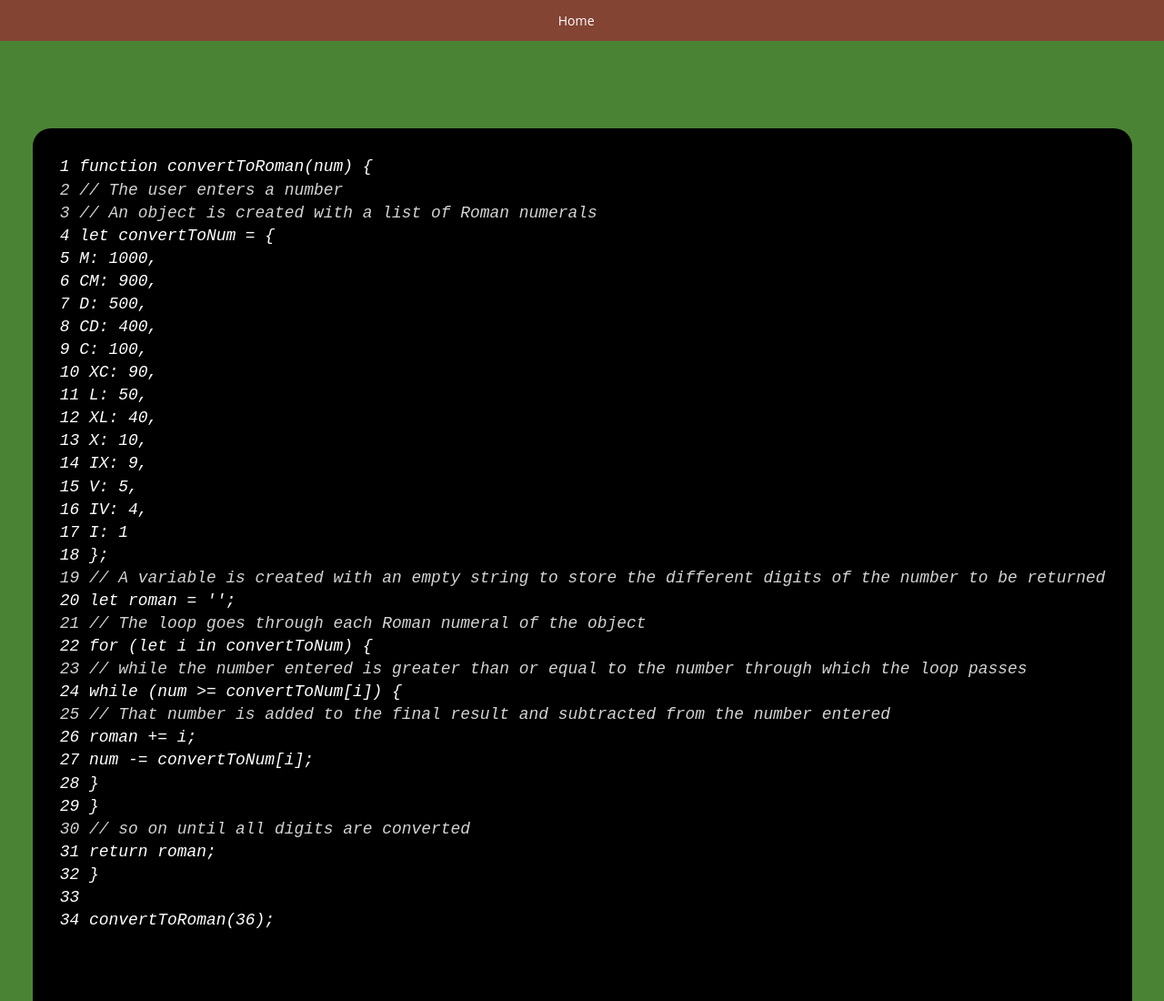
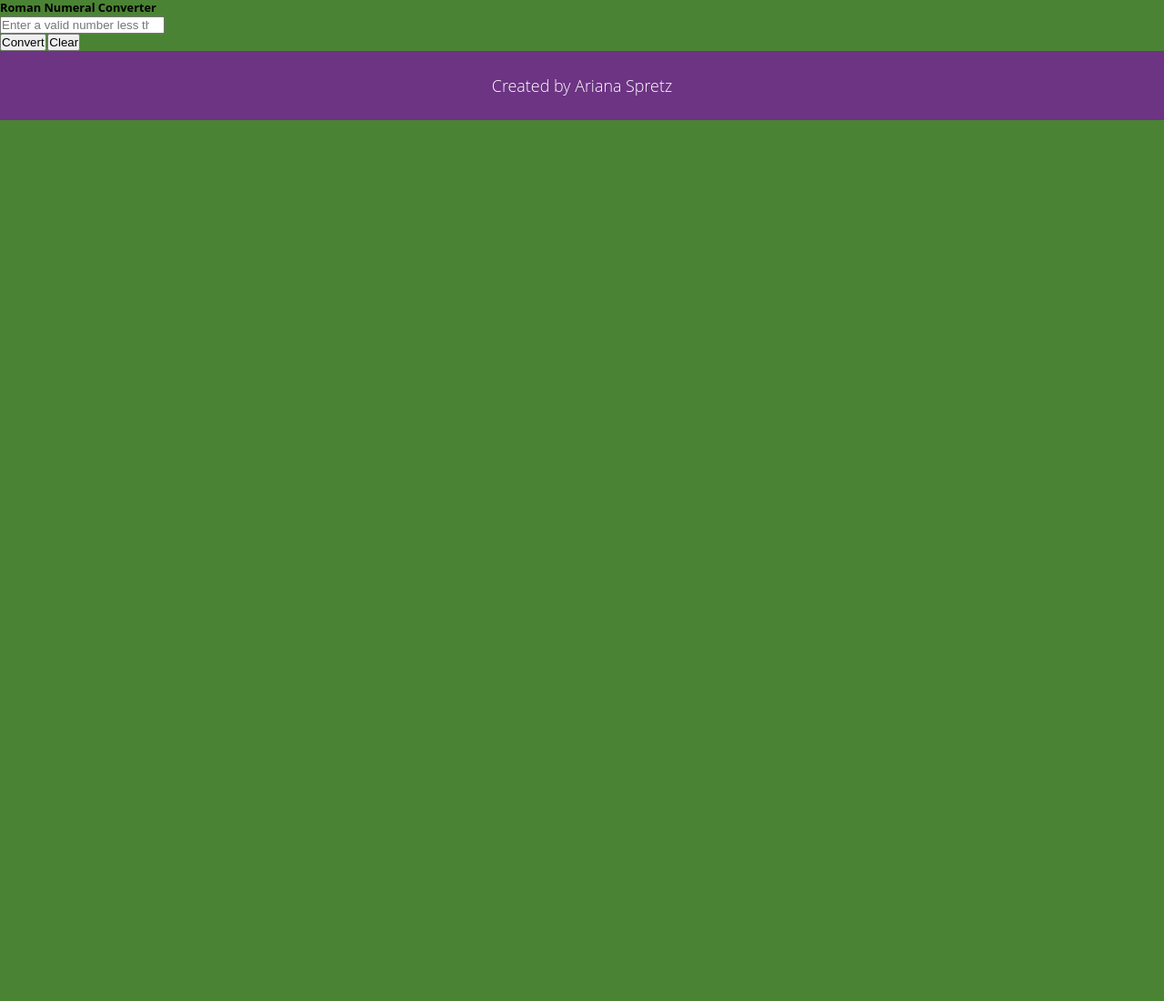
Before and after one commit to arispretz/Roman-Numeral-Converter, a plain HTML site: page index.html in a window 1280 px wide. Shown: the top 1100 px of the page at 91% size. After the commit the page ends 800 px from the top, so only its background shows below. Drawn offline with Linux system fonts and the light colour scheme; files that its build step writes are made by us from their sources.

Commit message:
Update index.html

```diff
--- a/index.html
+++ b/index.html
@@ -1,78 +1,29 @@
 <!DOCTYPE html>
-<html>
-
-<head>
-  <meta charset="utf-8">
-  <meta name="viewport" content="width=device-width">
-  <title>show code</title>
-  <link href="css/style.css" rel="stylesheet" type="text/css" />
-</head>
-
-<body>
-  <nav id="navbar" class="nav">
-
-<ul class="nav-list">
-
-<li>
-
-<a href="http://arispretz.github.io" target="_blank">Home</a>
-
-</li>
-
-</ul>
-
-</nav>
-
-<h2>my code</h2>
-
-
-<section id="projects" class="projects-section">
-
-  <code onmousedown="return false;">
-    <p>1  function convertToRoman(num) { </p>
-<p class="comment">2  // The user enters a number</p>
-    <p class="comment">3  // An object is created with a list of Roman numerals</p>
-  <p>4  let convertToNum = { </br>
-     5             M: 1000, </br>
-     6             CM: 900, </br>
-     7             D: 500, </br>
-     8             CD: 400, </br>
-     9             C: 100, </br>
-     10            XC: 90, </br>
-     11            L: 50, </br>
-     12            XL: 40, </br>
-     13            X: 10, </br>
-     14            IX: 9, </br>
-     15            V: 5, </br>
-     16            IV: 4, </br>
-     17            I: 1 </br>
-     18       };</p>
-<p class="comment">19  // A variable is created with an empty string to store the different digits of the number to be returned</p>
-  <p>20  let roman = '';</p>
-<p class="comment">21  // The loop goes through each Roman numeral of the object</p>
-  <p>22  for (let i in convertToNum) { </p>
-<p class="comment">23  // while the number entered is greater than or equal to the number through which the loop passes</p>
-    <p>24  while (num >= convertToNum[i]) { </p>
-       <p class="comment">25  // That number is added to the final result and subtracted from the number entered</p>
-      <p>26  roman += i;</p>
-      <p>27  num -= convertToNum[i];</p>
-      <p>28  }</p>
-<p>29  }</p>
-<p class="comment">30  // so on until all digits are converted</p>
-  <p>31  return roman;</p>
-    <p>32  }</p>
-    <p>33</p>
-    <p>34  convertToRoman(36);</p>
-  </code>
-
-  <script src="script.js"></script>
-</section>
-</body>
-
-<footer>
-
-<p>&copy; Created by Ariana Spretz.</p>
-
-</footer>
-
+<html lang="en">
+  <head>
+    <meta charset="utf-8" />
+    <meta name="viewport" content="width=device-width, initial-scale=1" />
+    <title>Roman Numeral Converter</title>
+    <link rel="stylesheet" href="/style.css" />
+    <script src="/script.js" defer></script>
+  </head>
+  <body>
+    <div class="wrapper">
+      <div class="content" role="main">
+        <h1 class="title">Roman Numeral Converter</h1>
+      </div>
+      <form>
+        <input type="number" name="num" placeholder="Enter a valid number less than 3000." />
+        <div id= "center">
+          <button id="convert">Convert</button>
+          <button id="clear">Clear</button>
+        </div>
+      </form>
+      <div id="result">
+      </div>
+    </div>
+    <footer class="footer">
+      <p>Created by Ariana Spretz</p>
+    </footer>
+  </body>
 </html>
```
